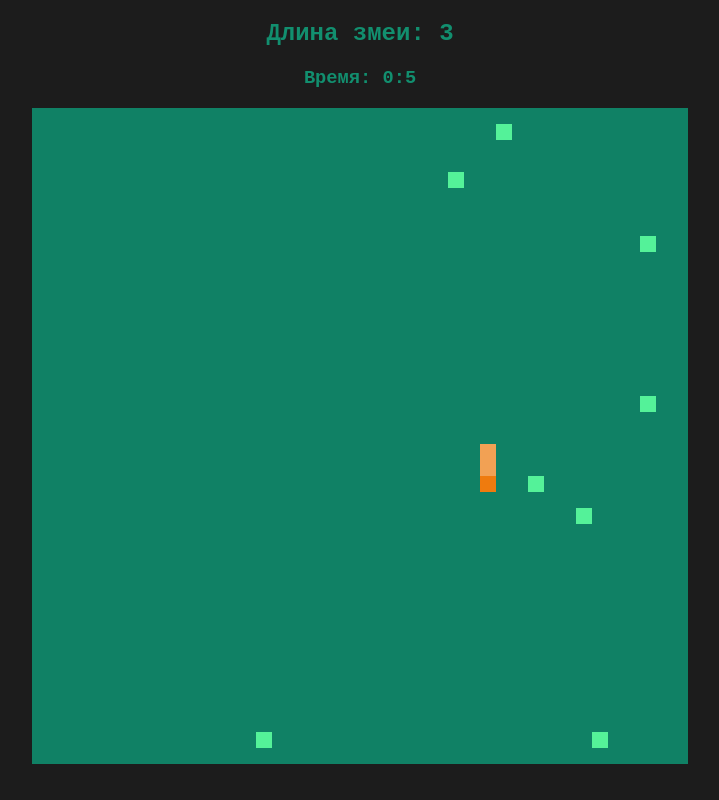
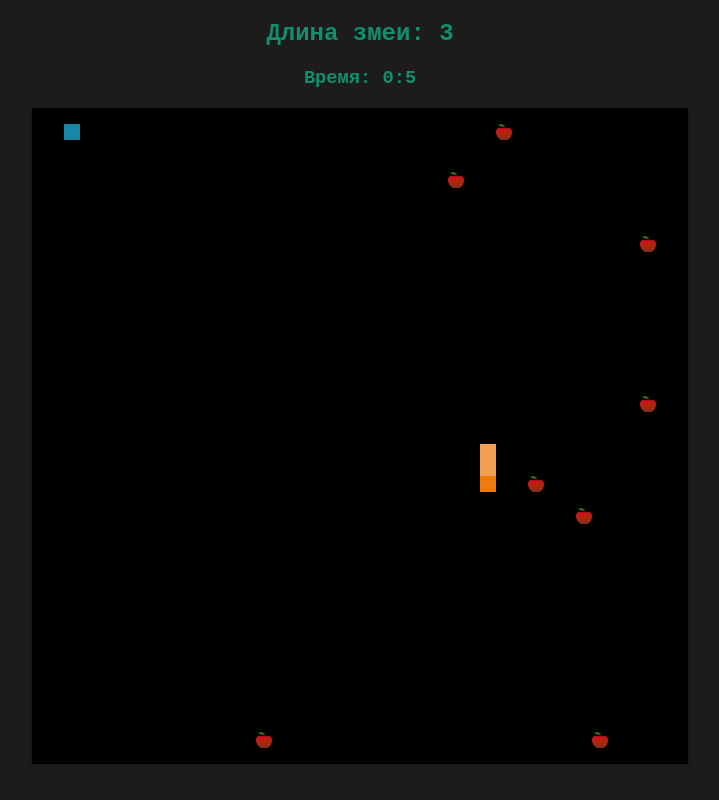
Before and after one commit to olzx/snake-JS, a plain HTML site: page index.html in a window 1280 px wide. Shown: the whole page, without its empty margins (280-999 px from the left). Drawn offline with Linux system fonts and the light colour scheme.

Commit message:
added image on apple and added boost item

```diff
--- a/script.js
+++ b/script.js
@@ -10,8 +10,13 @@ canvas.width  = 656
 
 const box = 16
 
+let timeUpdate = 100
+
+const foodImg = new Image();
+foodImg.src = "img/food.png";
+
 function drawPlane() {
-    ctx.fillStyle = "#108165"
+    ctx.fillStyle = "#000"
     ctx.fillRect(0, 0, canvas.height, canvas.width)
 }
 
@@ -21,14 +26,20 @@ snake[0] = randomCords()
 let food = []
 spawnFood(8)
 
-const draw = function draw() {
+let boost = []
+boost[0] = randomCords()
+
+let draw = function drawUpdate() {
     drawPlane()
 
     // Отрисовываем все элементы из snake[]
     renderOnPlane(snake, "#f2a154", "#ef7b0e")
 
     // Отрисовываем все элементы из food[]
-    renderOnPlane(food, "#54f299")
+    renderOnPlaneImage(food, foodImg)
+
+    // Отрисовываем все элементы из boost[]
+    renderOnPlane(boost, "#1687a7")
 
     // Сохраняем координаты первого элемента из snake[]
     let beforeDel = {
@@ -64,10 +75,23 @@ const draw = function draw() {
         lengthSpan.textContent = snake.length+1
     }
 
+    const checkBoost = collision(newHead, boost)
+    if (checkBoost) {
+        boost.splice(boost.indexOf(checkBoost), 1)
+        timeUpdate = 50
+
+        setTimeout(() => {
+            timeUpdate = 100
+            const cords = randomCords()
+            boost.push(cords)
+        }, 3000);
+    }
+
     // Вставлям "первый элемент" на 0 место (первое) в массив snake[]
     snake.unshift(newHead)
+    setTimeout(draw, timeUpdate)
 }
-setInterval(draw, 100)
+setTimeout(draw, 1);
 
 // таймер
 let minutes = 0
@@ -131,6 +155,15 @@ function renderOnPlane(arr, color, colorHead=false) {
             ctx.fillStyle = color
             ctx.fillRect(x, y, box, box)
         }
+    })
+}
+
+function renderOnPlaneImage(arr, image) {
+    arr.forEach(elem => {
+        const x = (elem.x-1)*box
+        const y = (elem.y-1)*box
+
+        ctx.drawImage(image, x, y, box, box);
     })
 }
 
--- a/style.css
+++ b/style.css
@@ -14,3 +14,7 @@ body {
     font-family: 'Courier New', Courier, monospace;
     color: #128f6f;
 }
+
+canvas {
+    box-shadow: rgba(0, 0, 0, 0.12) 0px 1px 3px, rgba(0, 0, 0, 0.24) 0px 1px 2px;
+}
```
Also changed, not shown: img/food.png (added).
